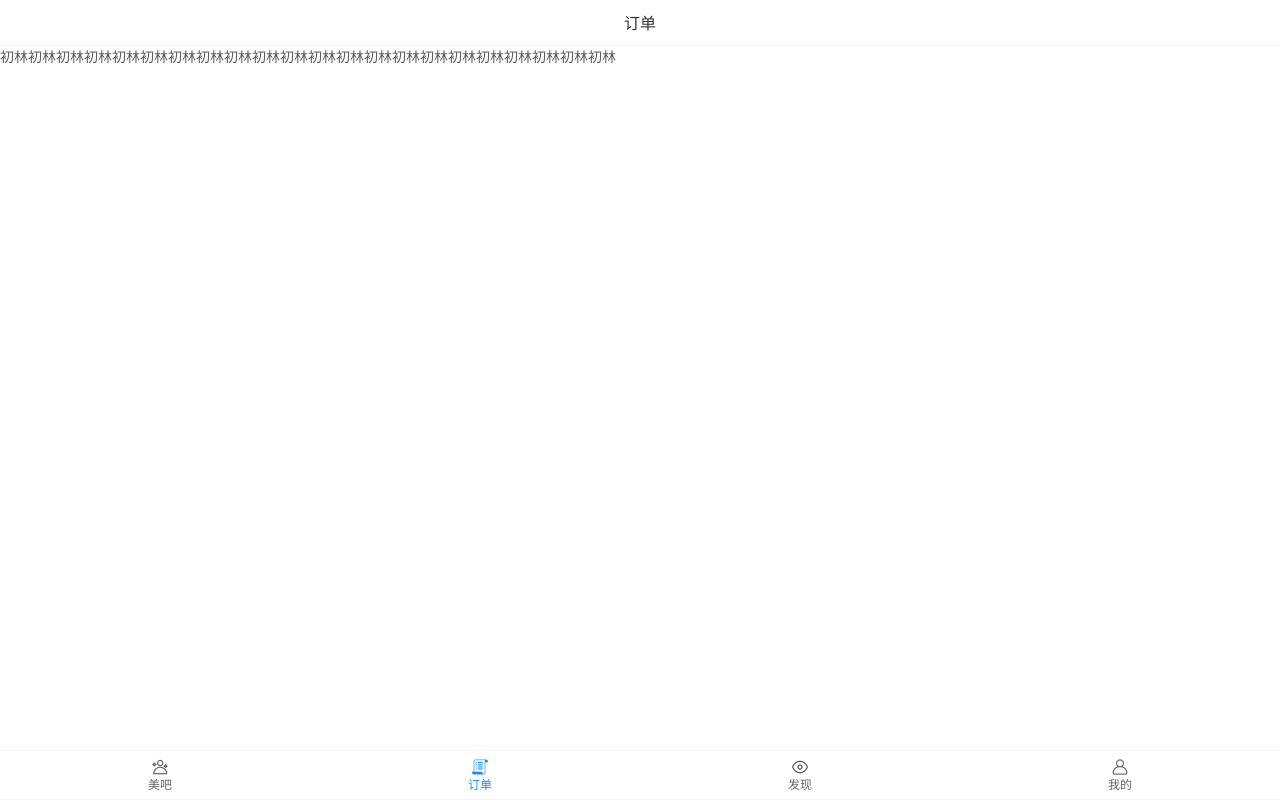
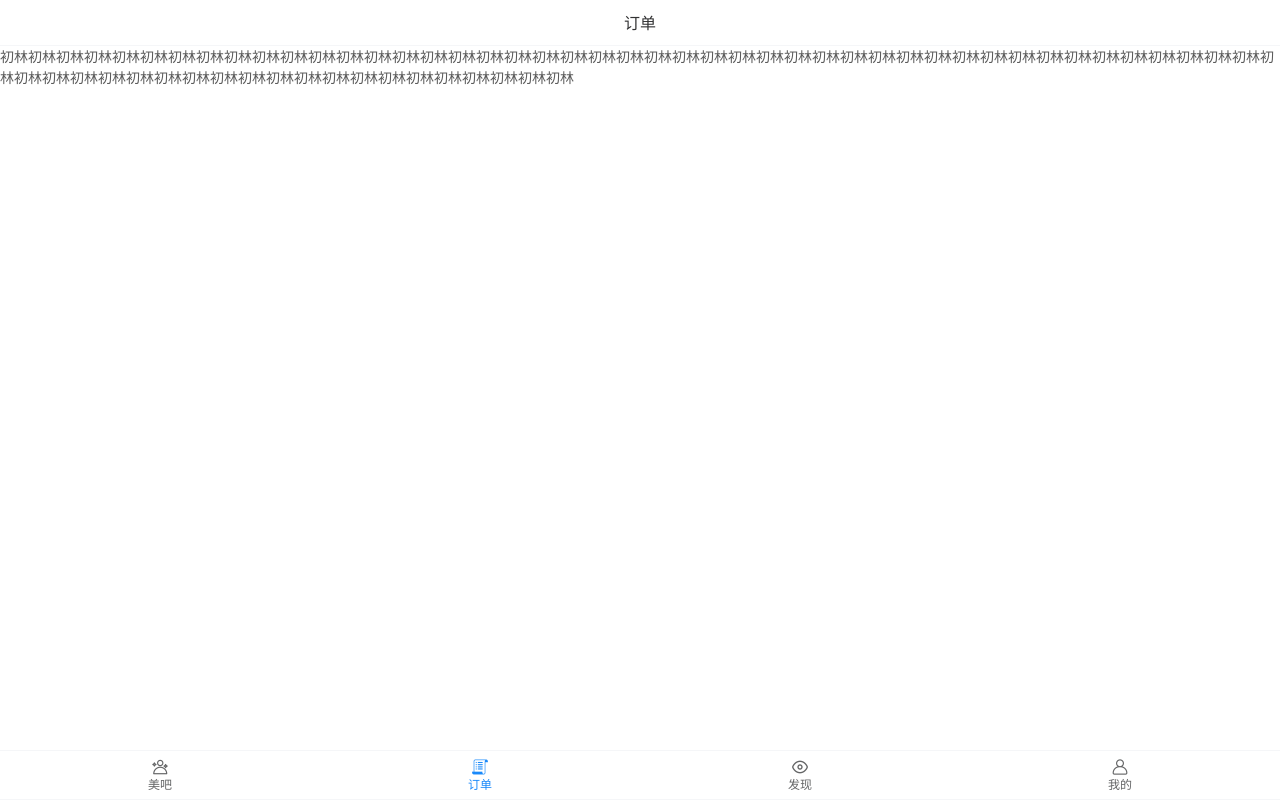
Before and after one commit to caoyuanqingqing/beauty, a Vue app: page /order in a window 1280 px wide. Built offline with nearby package versions, Linux system fonts and the light colour scheme.

Commit message:
打麻将

```diff
--- a/src/views/Order/Order.vue
+++ b/src/views/Order/Order.vue
@@ -3,7 +3,7 @@
         <van-nav-bar
             title="订单"
         />
-        初林初林初林初林初林初林初林初林初林初林初林初林初林初林初林初林初林初林初林初林初林初林
+        初林初林初林初林初林初林初林初林初林初林初林初林初林初林初林初林初林初林初林初林初林初林初林初林初林初林初林初林初林初林初林初林初林初林初林初林初林初林初林初林初林初林初林初林初林初林初林初林初林初林初林初林初林初林初林初林初林初林初林初林初林初林初林初林初林初林
     </div>
 </template>
 
```
